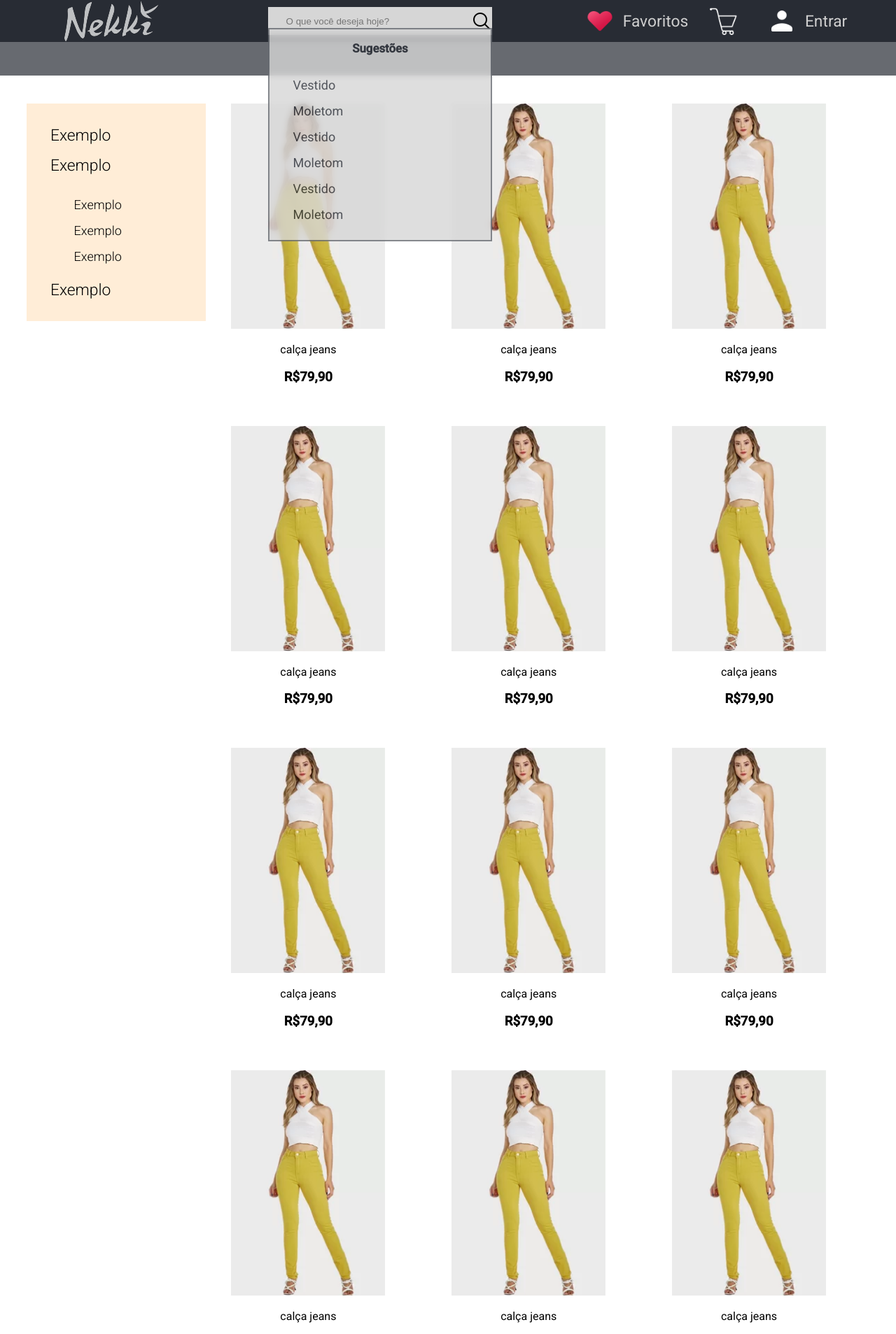
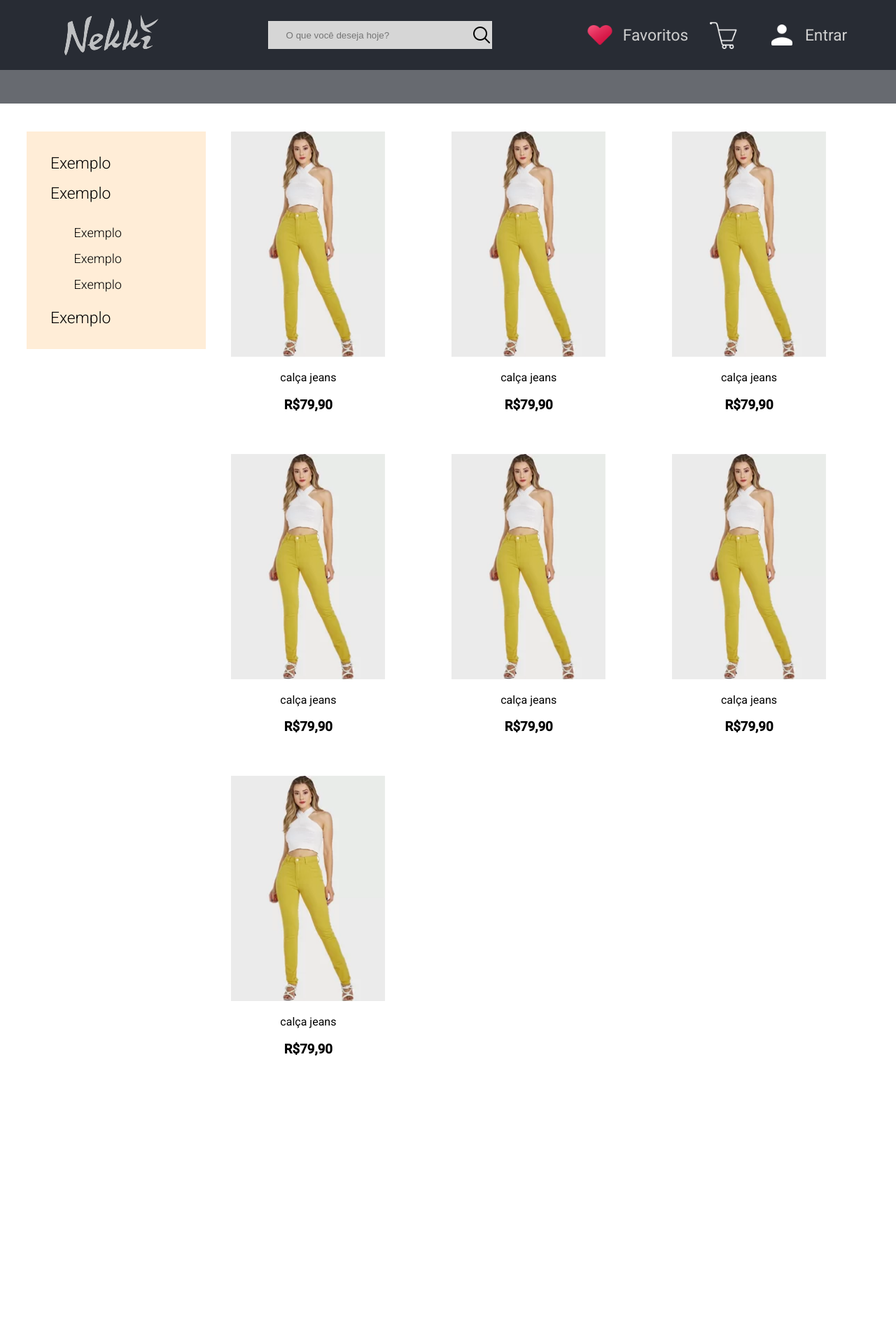
Before and after one commit to BRun0442/Venda-de-roupas, a React (Create React App) app: page / in a window 1280 px wide. Shown: the top 1907 px of the page at 70% size. After the commit the page ends 1546 px from the top, so only its background shows below. Built offline with nearby package versions, Linux system fonts and the light colour scheme.

Commit message:
ajuste dropDownMenu

```diff
--- a/src/App.css
+++ b/src/App.css
@@ -16,7 +16,7 @@ a{
 
 .App-header {
   background-color: #282c34;
-  height: fit-content;
+  height: 100px;
   display: flex;
   flex-wrap: wrap;
   align-items: center;
--- a/src/App.js
+++ b/src/App.js
@@ -72,23 +72,6 @@ function App() {
           <ProductCard link="#" img={CalcaJeans} name="calça jeans" desc="calça jeans amarela" price="79,90"></ProductCard>
           <ProductCard link="#" img={CalcaJeans} name="calça jeans" desc="calça jeans amarela" price="79,90"></ProductCard>
           <ProductCard link="#" img={CalcaJeans} name="calça jeans" desc="calça jeans amarela" price="79,90"></ProductCard>
-          <ProductCard link="#" img={CalcaJeans} name="calça jeans" desc="calça jeans amarela" price="79,90"></ProductCard>
-          <ProductCard link="#" img={CalcaJeans} name="calça jeans" desc="calça jeans amarela" price="79,90"></ProductCard>
-          <ProductCard link="#" img={CalcaJeans} name="calça jeans" desc="calça jeans amarela" price="79,90"></ProductCard>
-          <ProductCard link="#" img={CalcaJeans} name="calça jeans" desc="calça jeans amarela" price="79,90"></ProductCard>
-          <ProductCard link="#" img={CalcaJeans} name="calça jeans" desc="calça jeans amarela" price="79,90"></ProductCard>
-          <ProductCard link="#" img={CalcaJeans} name="calça jeans" desc="calça jeans amarela" price="79,90"></ProductCard>
-          <ProductCard link="#" img={CalcaJeans} name="calça jeans" desc="calça jeans amarela" price="79,90"></ProductCard>
-          <ProductCard link="#" img={CalcaJeans} name="calça jeans" desc="calça jeans amarela" price="79,90"></ProductCard>
-          <ProductCard link="#" img={CalcaJeans} name="calça jeans" desc="calça jeans amarela" price="79,90"></ProductCard>
-          <ProductCard link="#" img={CalcaJeans} name="calça jeans" desc="calça jeans amarela" price="79,90"></ProductCard>
-          <ProductCard link="#" img={CalcaJeans} name="calça jeans" desc="calça jeans amarela" price="79,90"></ProductCard>
-          <ProductCard link="#" img={CalcaJeans} name="calça jeans" desc="calça jeans amarela" price="79,90"></ProductCard>
-          <ProductCard link="#" img={CalcaJeans} name="calça jeans" desc="calça jeans amarela" price="79,90"></ProductCard>
-          <ProductCard link="#" img={CalcaJeans} name="calça jeans" desc="calça jeans amarela" price="79,90"></ProductCard>
-          <ProductCard link="#" img={CalcaJeans} name="calça jeans" desc="calça jeans amarela" price="79,90"></ProductCard>
-          <ProductCard link="#" img={CalcaJeans} name="calça jeans" desc="calça jeans amarela" price="79,90"></ProductCard>
-          <ProductCard link="#" img={CalcaJeans} name="calça jeans" desc="calça jeans amarela" price="79,90"></ProductCard>
         </div>
       </section>
     </div>
--- a/src/components/Finder/finder.css
+++ b/src/components/Finder/finder.css
@@ -12,6 +12,7 @@
 
 .finderBar > input{
     /* min-width: 165px; */
+    position: relative;
     width: calc(25vw - 30px - 2vw);
     min-height: 40px;
     max-height: 5vh;
@@ -63,3 +64,16 @@
 .inactive{
     display: none;
 }
+
+.dropDownMenu{
+    position: absolute;
+    background-color: rgb(214, 214, 214);
+    top: 40px;
+    width: 25vw;
+    padding: 0;
+    margin: 0;
+    filter: opacity(80%);
+    backdrop-filter: blur(5px);
+    box-sizing: border-box;
+    border: solid 2px #676a70;
+}
--- a/src/components/Finder/finder.jsx
+++ b/src/components/Finder/finder.jsx
@@ -5,48 +5,34 @@ import {useState} from 'react';
 
 function Finder()
 {
-    let [finder, setFinder] = useState(false);
+    let [finder, setFinder] = useState("none");
     // let active = false;
 
     return(
         <header>
             <div
-            onClick={() => {setFinder(false)}}
-            onMouseLeave={() => {setFinder(true)}}
-            className="finderBar">
+            onClick={() => {setFinder("block")}}
+            onMouseLeave={() => {setFinder("none")}}
+            className="finderBar"
+            >
 
                 <input placeholder="O que você deseja hoje?" />
                 <a href="#">
                     <img src={require('../icons/magnifier.png')}></img>
                 </a>
 
-                <div className={finder ? "inactive" : "active"}>
+                <div style={{display:finder}} className="dropDownMenu">
                     <h3>Sugestões</h3>
                     <ul>
 
                         <li>Vestido</li>
+                        <li>Calça</li>
+                        <li>Calça</li>
                         <li>Moletom</li>
                         <li>Vestido</li>
-                        <li>Moletom</li>
-                        <li>Vestido</li>
-                        <li>Moletom</li>
+                        <li>Calça</li>
                     </ul>
                 </div>
-
-                {/* {finder && (
-                    <div>
-                        <h3>Sugestões</h3>
-                        <ul>
-
-                            <li>Vestido</li>
-                            <li>Moletom</li>
-                            <li>Vestido</li>
-                            <li>Moletom</li>
-                            <li>Vestido</li>
-                            <li>Moletom</li>
-                        </ul>
-                    </div>
-                )}; */}
             </div>
         </header>
     );
```
Also changed, not shown: src/components/Logo/logo.css (line endings or trailing spaces).
